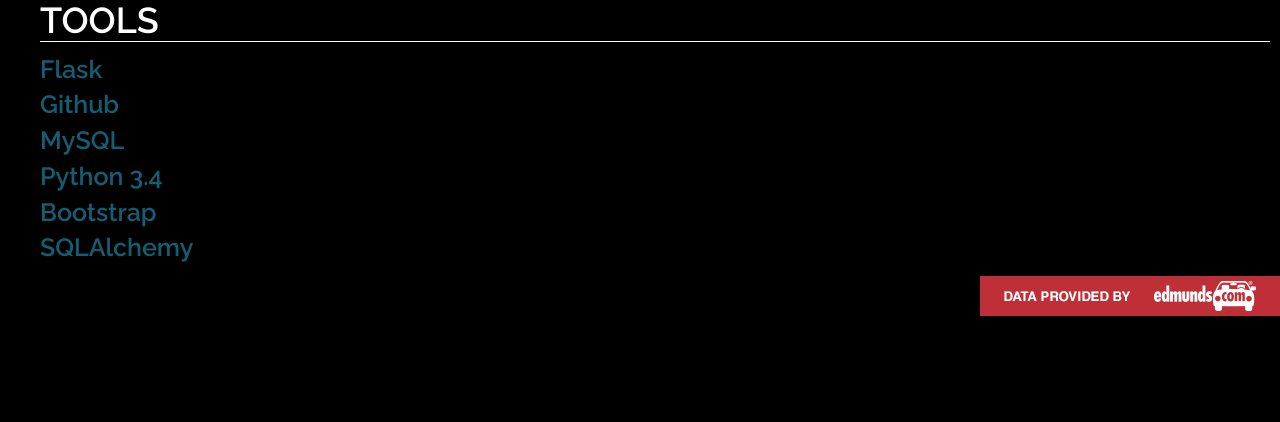
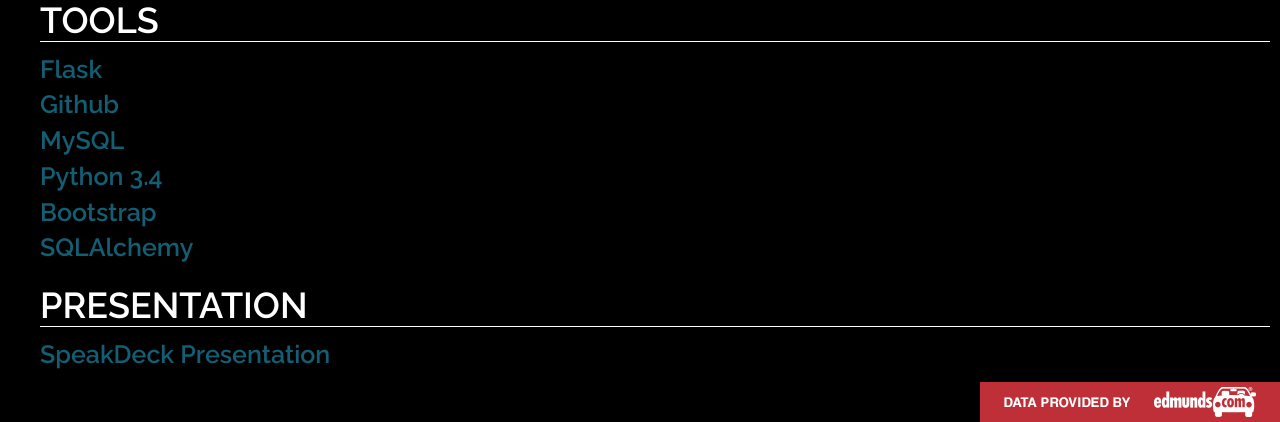
Before and after one commit to CharlesMcquade/cs373-idb, a Flask app: page /about in a window 1280 px wide. Shown: the part 1360-1782 px from the top of the page. Before the commit the page ends 1676 px from the top, so only its background shows below. Run offline with Flask 2, Linux system fonts and the light colour scheme; some libraries are stand-ins or nearby versions.

Commit message:
Added presentation link

```diff
--- a/app/templates/about.html
+++ b/app/templates/about.html
@@ -175,6 +175,12 @@
 
     </ul>
 
+     <h1 class="s_header">Presentation</h1>
+    <ul>
+        <li><a class="listed-item" target="_blank" href="https://speakerdeck.com/">SpeakDeck Presentation</a></li>
+
+    </ul>
+
 
   </div>
  </div>
```
